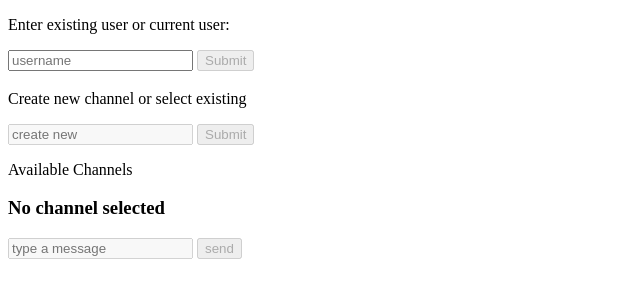
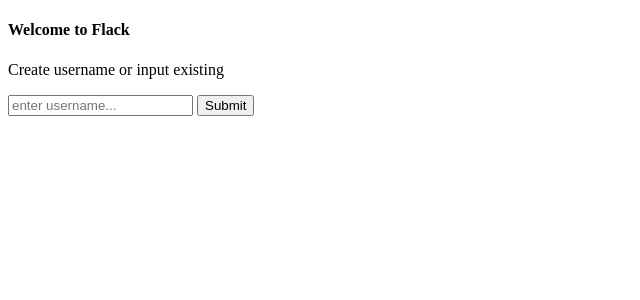
Before and after one commit to scaraclette/flack, a Flask app: page / in a window 1280 px wide. Shown: the top 300 px of the page, without its empty margins (0-640 px from the left). Run offline with Flask 2, Linux system fonts and the light colour scheme; some libraries are stand-ins or nearby versions.

Commit message:
milestone 1 completed

```diff
--- a/application.py
+++ b/application.py
@@ -1,6 +1,6 @@
 import os, requests, json
 
-from flask import Flask, render_template, jsonify, request, redirect, url_for, session
+from flask import Flask, redirect, render_template, jsonify, request, redirect, url_for, session
 from flask_session import Session
 from flask_socketio import SocketIO, emit, join_room, leave_room
 
@@ -13,141 +13,48 @@ Session(app)
 app.config["SECRET_KEY"] = os.getenv("SECRET_KEY")
 socketio = SocketIO(app)
 
-# Variables within Flask memory
-usernames = ["alit","si","alitAnother"]
-currentUser = ""
-# channels = ["default", "another default"]
-channels = ["test", "default", "another default"]
-chatLimit = 5
-
-"""
-To access the message dictionary, example want to get userA = "alit"
-userA = chat["default"][0]["user]
-"""
-# Messages
-chatMsg = {"default":[{"user":"alit","msg":"test","dateTime":"now"},{"user":"si","msg":"nope","dateTime":"later"}], "another default":[{"user":"alitAnother","msg":"testing12","dateTime":"before"}], "test":[]}
-
+# Variables
+usernames = ["USER"]
+# Create channel
+channels = ["default"]
+chatMsg = {"default":[{"user":"USER", "msg":"test", "dateTime":"now"}, {"user":"USER", "msg":"another test", "dateTime":"later"}]}
 
 @app.route("/")
 def index():
-    return render_template("chat.html")
+    return render_template("login.html")
 
+@app.route("/login", methods=["GET", "POST"])
+def login():
+    global usernames
 
-# Endpoint that returns current available channels
-@app.route("/get-channels", methods=["GET", "POST"])
-def getChannels():
-    global channels, usernames
+    currentUser = request.form.get("usernameInput")
+    if currentUser is None:
+        return "ENTER USERNAME"
+    session["username"] = currentUser
+    if currentUser not in usernames:
+        usernames.append(currentUser)
 
-    if request.method == "GET":
-        print(usernames)
-        return jsonify(channels)
+    return render_template("chat.html", user=session["username"])
 
-    # If request is POST, set new channel
-    newChannel = request.form.get("newChannel")
-    if newChannel is not None:
-        newChannel = newChannel.strip().lower()
-    # Add new channel both to channel names and chatMsg
-    if newChannel not in channels:
+@app.route("/logout")
+def logout():
+    session.pop('username', None)
+    return redirect(url_for('index'))
+
+@socketio.on('open_channels')
+def openChannels():
+    global channels
+    emit('current_channels', {'channels':channels}, broadcast=True)
+
+@socketio.on('create_channel')
+def createChannel(data):
+    global channels, chatMsg
+    newChannel = data['newChannel']
+
+    # if newChannel exists, emit error message
+    if newChannel in channels:
+        emit('channel_exists', {'msg':'channel already exists!'})
+    else:
         channels.append(newChannel)
         chatMsg.update({newChannel:[]})
-
-    return jsonify(channels)
-
-# Endpoint to get current user
-@app.route("/current-user", methods=["GET","POST"])
-def current_user():
-    global usernames
-
-    if session.get("username") is None:
-        print("setting default username")
-        session["username"] = "USER"
-
-    if request.method == "POST":
-        crUser = request.form.get("crUser")
-        if crUser is not None:
-            session["username"] = crUser
-            if crUser not in usernames:
-                usernames.append(crUser)
-                print("CURRENT USERS:", usernames) # might not have to save in flask memory
-        print(session["username"])
-
-    # Get statement returns current user
-    return jsonify({"username":session["username"]})
-
-# Endpoint to set user's channel session
-@app.route("/set-channel", methods=["POST"])
-def setChannel():
-
-    global chatMsg
-
-    if session.get("room") is None:
-        print("no current channels")
-        session["room"] = None
-
-    if request.method == "POST":
-        session["room"] = request.form.get("chnName")
-        print("CURRENT CHANNEL:", session["room"])
-
-    return jsonify({"chnName":session["room"], "chatMsg":chatMsg[session["room"]]})
-
-# Endpoint to get and update current chat
-@app.route("/get-chat", methods=["GET"])
-def messages():
-    global chatMsg
-    session["room"] = request.form.get("chnName")
-    print("current room", session["room"])
-    currentChannel = chatMsg[session["room"]]
-    return jsonify(currentChannel)
-
-# socketIo connection
-@socketio.on("submit chat")
-def chat(data):
-    global chatLimit, chatMsg
-
-    # chnName = data["chnName"]
-    chnName = session["room"]
-
-    print("******************")
-    print("DATA[CHNNAME]:", data["chnName"])
-    print("******************")
-    print("CHNNAME:", chnName)
-    print("******************")
-    msg = data["msg"]
-    dateTime = data["dateTime"]
-
-    # Get current channel's chat. Check limit chat to 10 for now.
-    getChat = chatMsg[chnName]
-    print("******************")
-    print("GET CHAT:", getChat)
-    print("******************")
-    if len(getChat) == chatLimit:
-        print("where here")
-        del getChat[0]
-    getChat.append({'user':session["username"], 'msg':msg, 'dateTime':dateTime})
-
-    # DEBUG
-    print("******************")
-    print("CURRENT GETCHAT", getChat)
-    print("user:", session["username"])
-    print("msg:", msg)
-    print("dateTime:", dateTime)
-    print("******************")
-
-    # Update the key's value
-    chatMsg[chnName] = getChat
-    print(chatMsg)
-
-    emit("show chat", {'chatMsg':chatMsg, 'room':session["room"]}, room=session["room"], broadcast=True)
-
-@socketio.on('join')
-def join(data):
-    if session.get("room") is not None:
-        leave_room(session["room"])
-
-    newChn = data["newChn"]
-    join_room(newChn)
-
-    session["room"] = newChn
-    print(session["room"])
-
-    emit('joined_room', {'room':session["room"]})
+        emit('current_channels', {'channels':channels}, broadcast=True)
--- a/static/chat.js
+++ b/static/chat.js
@@ -1,272 +1,48 @@
+var socket = io.connect(location.protocol + '//' + document.domain + ':' + location.port);
+
 document.addEventListener('DOMContentLoaded', () => {
-    //Initially, clear storage for debugging. Later create a function
-    //Todo: only delete keys that are not available in get channels
-
-    // By default the creating channel and typing message are disabled
-    defaultDisable();
-
-    // ******** Current user **************
-    curUsr();
-
-    // ********* Chat page *****************
-
-    // ********* TEST ***************
-    // testChat();
-
-
+    channelList();
 });
 
-// Disable others
-function defaultDisable() {
-    document.querySelector('#channelInput').disabled = true;
-    document.querySelector('#channelSubmit').disabled = true;
-    document.querySelector('#chatInput').disabled = true;
-    document.querySelector('#chatSubmit').disabled = true;
-}
+function channelList() {
+    socket.emit('open_channels');
 
-// Function that gets current user to use for localStorage later
-function curUsr() {
-    disableButton('#userSubmit', '#userInput');
-    document.querySelector('#enterUser').onsubmit = () => {
-        document.querySelector('#channelInput').disabled = false;
-
-        let currentUser = document.querySelector('#userInput').value;
-
-        const request = new XMLHttpRequest();
-        request.open('POST', '/current-user');
-
-        request.onload = () => {
-            const data = JSON.parse(request.responseText);
-            document.querySelector('#currentUser').innerHTML = "Current user: " + data["username"];
-
-            if (localStorage.getItem(data["username"] === null)) {
-                localStorage.setItem(data["username"], "default");
-            }
-
-            // open channels function
-            channels(data["username"]);
-        }
-
-        const data = new FormData();
-        data.append("crUser", currentUser);
-        request.send(data)
+    document.querySelector('#newChannel').onsubmit = () => {
+        let newChannel = document.querySelector('#channelInput').value;
+        document.querySelector('#channelInput').value = '';
+        socket.emit('create_channel', {'newChannel':newChannel})
         return false;
     }
 
-}
+    socket.on('current_channels', data => {
+        let channels = data['channels']
 
-// Function that creates new channels and shows existing ones
-function channels(username) {
-    // Initially both the submit buttons for new channel and send chat are disabled.
-    // send chat will call disableButton function later when a channel is selected
-    disableButton('#channelSubmit', '#channelInput')
-    document.querySelector('#chatInput').disabled = true;
-    document.querySelector('#chatSubmit').disabled = true;
-
-    // Set the initial stored channels
-    getChannels(username);
-
-    // When creating a new channel, send Ajax request
-    document.querySelector('#newChannel').onsubmit = () => {
-        const request = new XMLHttpRequest();
-        request.open('POST', '/get-channels');
-
-        let newChannelInput = document.querySelector('#channelInput').value;
-        request.onload = () => {
-            getChannels(username);
-        }
-
-        //Send channel
-        const data = new FormData();
-        data.append("newChannel", newChannelInput);
-        request.send(data)
-
-        document.getElementById("channelInput").value = "";
-        return false;
-    };
-
-}
-// Function that gets existing channels from server and updates '#channelList' dynamically
-function getChannels(username) {
-    const request = new XMLHttpRequest();
-    request.open('GET', '/get-channels');
-
-    request.onload = () => {
-        const data = JSON.parse(request.responseText);
-
-        // Remove previous if channel is updated
+        // Clears previous channel list
         clearList('channelList');
 
-        console.log("BEFORE: " + localStorage);
-        // Delete/Keep items in localStorage
-        for (let i = 0; i < localStorage.length; i++) {
-            let currentItem = localStorage.getItem(localStorage.key(i));
-            if (!data.includes(currentItem)) {
-                localStorage.removeItem(localStorage.key(i));
-                i--;
-            }
-        }
-        console.log("AFTER: " + localStorage);
-
-        // Show the list of channel links
-        console.log("DATA: " + data[0]);
-        data.forEach(function(obj) {
+        channels.forEach(function(obj) {
             let btn = document.createElement('button');
             btn.innerHTML = obj;
             btn.setAttribute('id', obj);
-            // Enables button-onclick on the generated channels
-            // btn.onclick = function() {openChannel(obj, username, true);};
-            btn.onclick = function() {openChannel(obj, username)}
-
+            btn.onclick = function() {openChannel(obj)};
             document.getElementById('channelList').appendChild(btn);
-        });
-
-        // TODO: implement localStorage
-
-
-    }
-
-    request.send();
-}
-
-function openChannel(chnName, username) {
-    // Delete previous messageList items
-    deleteMl();
-    const request = new XMLHttpRequest();
-    request.open('POST', '/set-channel')
-
-    request.onload = () => {
-        const data = JSON.parse(request.responseText);
-        console.log(data)
-        // let currentRoom = data['chnName'];
-        let currentChat = data['chatMsg'];
-        console.log(currentChat)
-        showChat(currentChat);
-    }
-
-    const data = new FormData();
-    data.append("chnName", chnName);
-    request.send(data)
-
-    console.log("here!")
-
-    // Enable submit button for chat
-    document.querySelector('#chatInput').disabled = false;
-    disableButton('#chatSubmit', '#chatInput');
-
-    // Update div for channel name
-    document.querySelector('#currentChannel').innerHTML = "Current channel: " + chnName;
-
-    var socket = io.connect(location.protocol + '//' + document.domain + ':' + location.port);
-
-    socket.on('connect', function() {
-        // socket.emit('join', {chnName:chnName})
-        console.log("connected!")
+        })
     });
 
-    socket.emit('join', {'newChn':chnName})
+    socket.on('channel_exists', data => {
+        let message = data['msg'];
+        alert(message);
+    })
+};
 
-    socket.on('joined_room', function(data) {
-        console.log('chnName: ' + data.room);
-
-        // Submit a chat
-        document.querySelector('#newChat').onsubmit = () => {
-            let msg = document.querySelector('#chatInput').value;
-            console.log("CURRENT MESSAGE: " + msg);
-
-            // Get current timestamp
-            let today = new Date();
-            let date = today.getFullYear() + '-' + (today.getMonth() + 1) + '-' + today.getDate();
-            let time = today.getHours() + ":" + today.getMinutes() + ":" + today.getSeconds();
-            let dateTime = date + ' ' + time;
-
-            // Send message and chnName
-            socket.emit('submit chat', {'chnName': chnName, 'msg':msg, 'dateTime':dateTime})
-
-            document.getElementById("chatInput").value = "";
-            return false;
-        }
-
-        // When chat is received, update to '#messageList'
-        socket.on('show chat', data => {
-            // An example of getting a message value: getChat[0]['msg']
-            // For debugging purposes, keep track of count in console
-            let count = 1;
-            // Delete the contents of messageList first
-            deleteMl();
-
-            console.log(data["room"])
-
-            let room = data["room"]
-            let currentChat = data["chatMsg"][room]
-            // console.log(data["chatMsg"])
-            // Update message list first
-            currentChat.forEach(function(index) {
-                // Debugging purposes
-                console.log(count + ": " + index['user'] + ": " + index['msg'] + " (" + index['dateTime'] + ")");
-                count++;
-
-                let node = document.createElement('li');
-                let textNode = document.createTextNode(index['user'] + " (" + index['dateTime'] + "): " + index['msg']);
-                node.appendChild(textNode);
-                document.getElementById('messageList').appendChild(node);
-            });
-        });
-    })
-
-
+function openChannel(chnName) {
+    console.log(chnName);
 }
-
-function showChat(data) {
-    // Update message list first
-    let count=1;
-    data.forEach(function(index) {
-        // Debugging purposes
-        console.log(count + ": " + index['user'] + ": " + index['msg'] + " (" + index['dateTime'] + ")");
-        count++;
-
-        let node = document.createElement('li');
-        let textNode = document.createTextNode(index['user'] + " (" + index['dateTime'] + "): " + index['msg']);
-        node.appendChild(textNode);
-        document.getElementById('messageList').appendChild(node);
-    });
-
-    // console.log(data)
-}
-
-function deleteMl() {
-    // Delete the contents of messageList first
-    let ml = document.querySelector('#messageList');
-    while (ml.firstChild) {
-        ml.removeChild(ml.firstChild);
-    }
-}
-
-function userLocalStorage(chnName) {
-    let currentUser = document.querySelector('#userInput').value;
-    localStorage.setItem(currentUser, chnName);
-}
-
 
 // ************** HELPER FUNCTIONS **********************
 function clearList(elmName) {
-    let list1Node = document.getElementById(elmName);
-    while(list1Node.firstChild) {
-        list1Node.removeChild(list1Node.firstChild);
+    let listNode = document.getElementById(elmName);
+    while(listNode.firstChild) {
+        listNode.removeChild(listNode.firstChild);
     }
 }
-
-// Function that disables specific submit button
-function disableButton(submitId, formId) {
-    document.querySelector(submitId).disabled = true;
-    // To prevent empty userinput
-    document.querySelector(formId).onkeyup = () => {
-        let userInput = document.querySelector(formId).value;
-        userInput = userInput.replace(/\s+/g, '');
-        if (userInput.length > 0) {
-            document.querySelector(submitId).disabled = false;
-        } else {
-            document.querySelector(submitId).disabled = true;
-        }
-    }
-}
--- a/templates/chat.html
+++ b/templates/chat.html
@@ -7,18 +7,13 @@
         <title>Flack</title>
     </head>
 
-    </div>
     <div>
-        <p>Enter existing user or current user:</p>
-        <form id="enterUser">
-            <input id="userInput" placeholder="username" autocomplete="off">
-            <input id="userSubmit" type="submit">
+        <h4>Welcome {{user}}!</h4>
+
+        <form action="{{ url_for('logout') }}">
+            <button>logout</button>
         </form>
-        <h3 id="currentUser"></h3>
-        <!--Put log out button/switch user-->
-    </div>
 
-    <!--Create Channel and Channel Display-->
         <div>
             <p>Create new channel or select existing</p>
             <form id="newChannel" method="post">
@@ -28,22 +23,8 @@
 
             <p>Available Channels</p>
             <div id="channelList"></div>
+
         </div>
 
-    <!--Show the messages in the channel-->
-    <div>
-        <h3 id="currentChannel">No channel selected</h3>
-
-        <!--Display messages-->
-        <div>
-            <ol id="messageList"></ol>
     </div>
-
-
-        <form id="newChat">
-            <input id="chatInput" placeholder="type a message" autocomplete="off" autofocus="on">
-            <input id="chatSubmit" type="submit" value="send">
-        </form>
-    </div>
-
 </html>
--- /dev/null
+++ b/templates/login.html
@@ -0,0 +1,19 @@
+<!DOCTYPE html>
+<html>
+    <head>
+        <!--Necessary for Flask to read an external JS file-->
+        <script type="text/javascript" src="//cdnjs.cloudflare.com/ajax/libs/socket.io/1.3.6/socket.io.min.js"></script>
+        <script type="text/javascript" src="{{ url_for('static', filename='login.js') }}"></script>
+        <title>Flack</title>
+    </head>
+
+    <div>
+        <h4>Welcome to Flack</h4>
+        <p>Create username or input existing</p>
+        <form action="{{ url_for('login') }}" method="post">
+            <input name="usernameInput" type="text" placeholder="enter username...">
+            <button>Submit</button>
+        </form>
+
+    </div>
+</html>
```
Also changed, not shown: static/login.js (added), 14 other files. Lines whose indentation alone changed are shown as unchanged.
